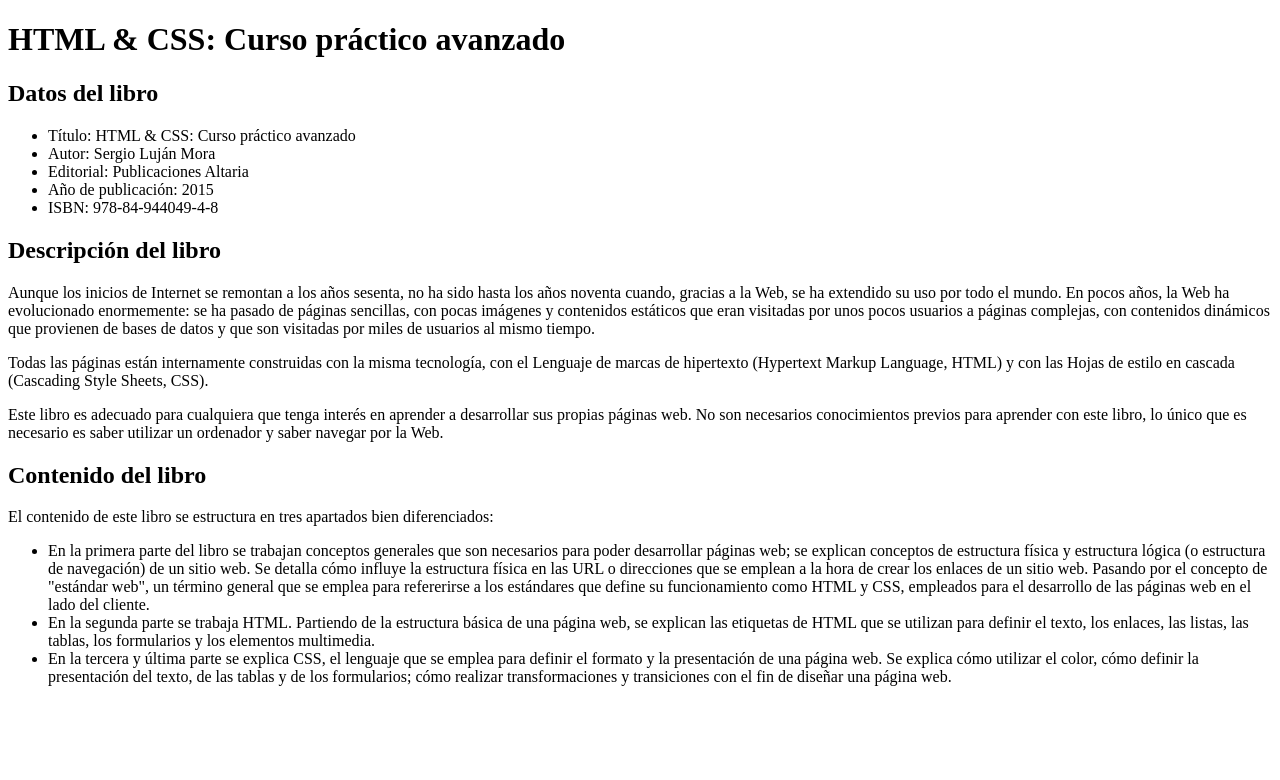
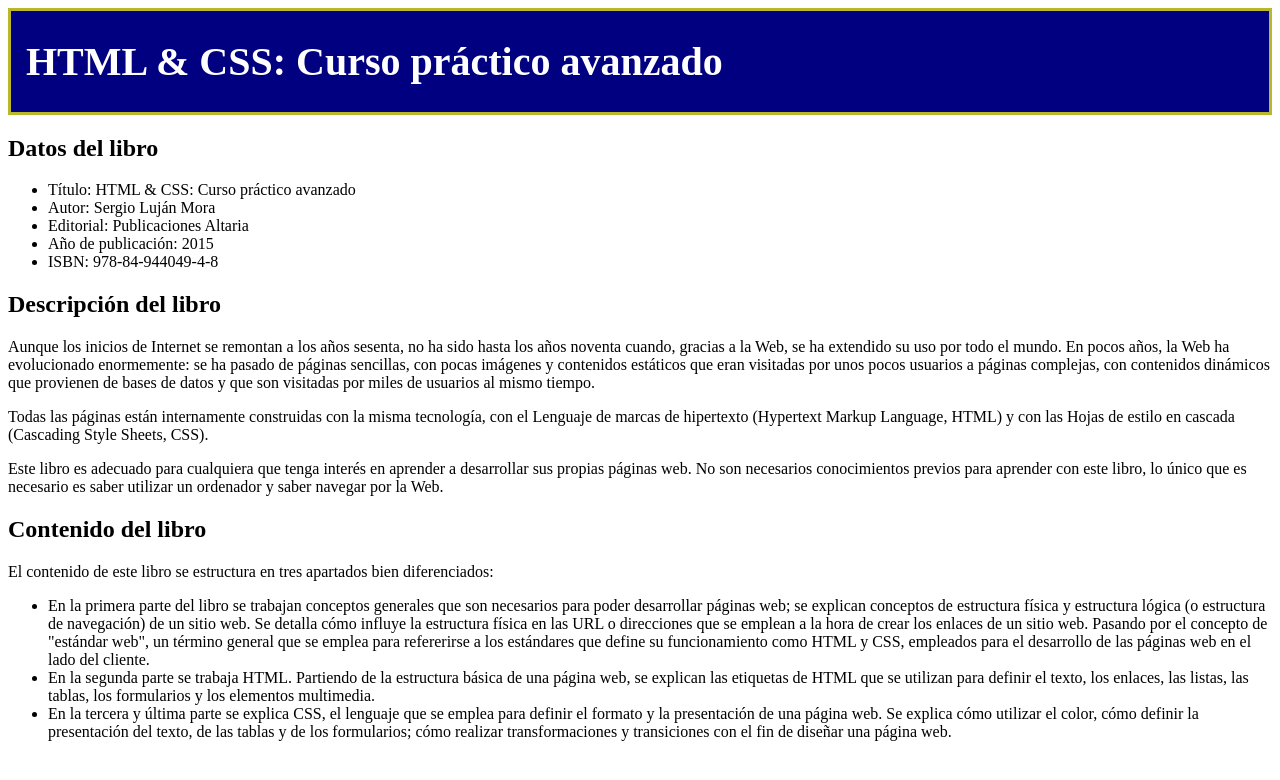
Before and after one commit to robcuero/practica2, a plain HTML site: page index.html in a window 1280 px wide. Drawn offline with Linux system fonts and the light colour scheme.

Commit message:
subida de archivos 2

```diff
--- a/estilos/estilos.css
+++ b/estilos/estilos.css
@@ -0,0 +1,15 @@
+.caja1{
+	background-color: #000080;
+    margin-left: : 5px;
+
+	border:solid #B9B72A;
+
+
+}
+.letras{
+font-size: 40px;
+font-style:bold;
+text-align:left;
+text-indent: 15px;
+color: white;
+}
--- a/index.html
+++ b/index.html
@@ -5,11 +5,13 @@
     <meta charset="utf-8">
     <meta http-equiv="X-UA-Compatible" content="IE=edge">
     <title>Ejercicio # 1</title>
-    <link rel="stylesheet" href="css/estilo.css">
+    <link rel="stylesheet" href="estilos/estilos.css">
 </head>
 
-<body>
-    <h1>HTML &amp; CSS: Curso práctico avanzado</h1>
+<body >
+<div class="caja1">
+            <h1 class="letras">HTML &amp; CSS: Curso práctico avanzado</h1>
+    </div>
     <h2>Datos del libro</h2>
     <ul>
         <li>Título: HTML &amp; CSS: Curso práctico avanzado</li>
```
